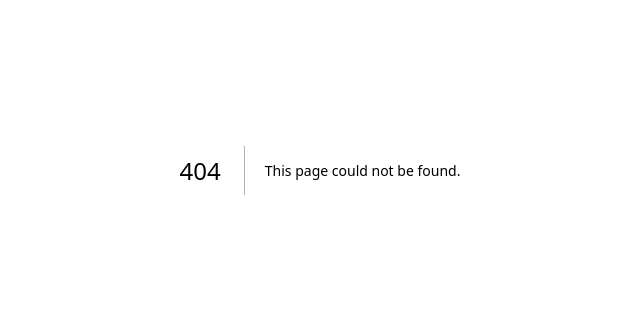
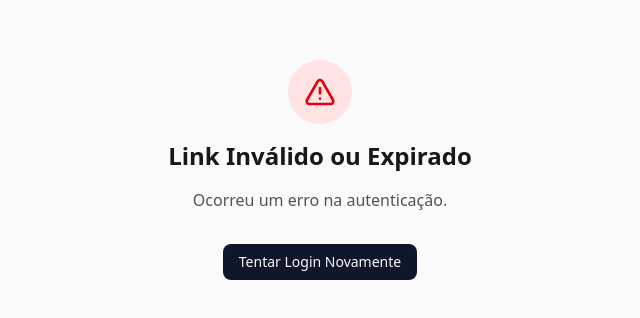
Before and after one commit to GadiegoN/next-biolinks, a Next.js app: page /auth/auth-code-error in a window 1280 px wide. Before the commit this address had no page. Shown: the part 230-548 px from the top of the page, without its empty margins (320-960 px from the left). Built offline with nearby package versions, Linux system fonts and the light colour scheme.

Commit message:
feat: improve debugging and UX

```diff
--- /dev/null
+++ b/src/app/auth/auth-code-error/page.tsx
@@ -0,0 +1,30 @@
+// src/app/auth/auth-code-error/page.tsx
+import { Button } from "@/components/ui/button";
+import { AlertTriangle } from "lucide-react";
+import Link from "next/link";
+
+export default async function AuthErrorPage({
+  searchParams,
+}: {
+  searchParams: Promise<{ error: string }>;
+}) {
+  const params = await searchParams;
+  const errorMessage = params.error || "Ocorreu um erro na autenticação.";
+
+  return (
+    <div className="flex h-screen flex-col items-center justify-center gap-4 bg-zinc-50 p-4 text-center">
+      <div className="p-4 bg-red-100 rounded-full text-red-600">
+        <AlertTriangle size={32} />
+      </div>
+      <h1 className="text-2xl font-bold text-zinc-900">
+        Link Inválido ou Expirado
+      </h1>
+      <p className="text-zinc-600 max-w-md">{errorMessage}</p>
+      <div className="mt-4">
+        <Link href="/login">
+          <Button>Tentar Login Novamente</Button>
+        </Link>
+      </div>
+    </div>
+  );
+}
--- a/src/app/auth/callback/route.ts
+++ b/src/app/auth/callback/route.ts
@@ -1,19 +1,39 @@
 import { createClient } from "@/lib/supabase/server";
-import { NextResponse } from "next/server";
+import { NextRequest, NextResponse } from "next/server";
 
-export async function GET(request: Request) {
+export async function GET(request: NextRequest) {
   const { searchParams, origin } = new URL(request.url);
+
+  const error = searchParams.get("error");
+  const error_description = searchParams.get("error_description");
+
+  if (error) {
+    console.error("Erro no callback:", error, error_description);
+    return NextResponse.redirect(
+      `${origin}/auth/auth-code-error?error=${error_description}`
+    );
+  }
+
   const code = searchParams.get("code");
   const next = searchParams.get("next") ?? "/dashboard";
 
   if (code) {
     const supabase = await createClient();
-    const { error } = await supabase.auth.exchangeCodeForSession(code);
+    const { error: sessionError } = await supabase.auth.exchangeCodeForSession(
+      code
+    );
 
-    if (!error) {
+    if (!sessionError) {
       return NextResponse.redirect(`${origin}${next}`);
+    } else {
+      console.error("Erro na sessão:", sessionError);
+      return NextResponse.redirect(
+        `${origin}/auth/auth-code-error?error=${sessionError.message}`
+      );
     }
   }
 
-  return NextResponse.redirect(`${origin}/auth/auth-code-error`);
+  return NextResponse.redirect(
+    `${origin}/auth/auth-code-error?error=Link inválido ou desconhecido`
+  );
 }
```
